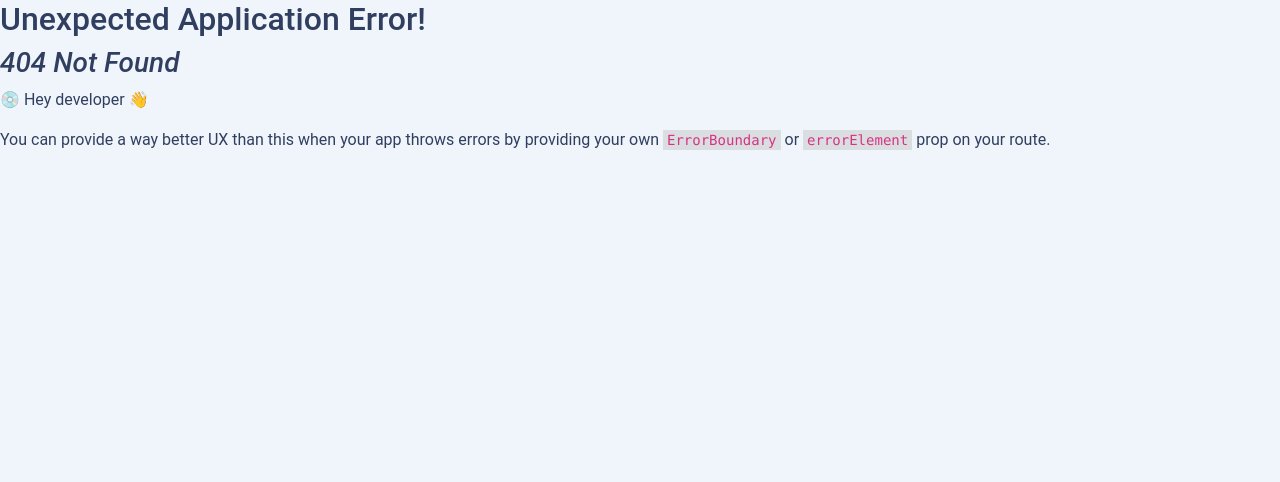
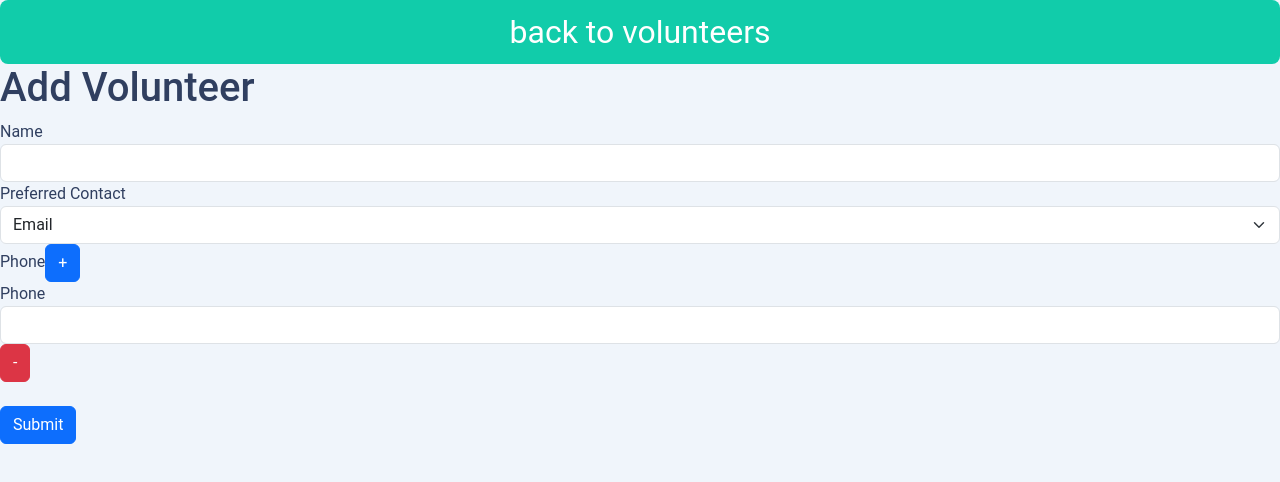
Before and after one commit to chalonhutson/my-volunteers, a React (Vite) app in the folder client/: page /add-volunteer in a window 1280 px wide. Before the commit this address had no page. Shown: the top 482 px of the page. Built offline with nearby package versions, Linux system fonts and the light colour scheme.

Commit message:
Rearranged components directories, added add-volunteer and add-event components with basic code. Functionalized hero btn.

```diff
--- a/client/src/components/Events.jsx
+++ /dev/null
@@ -1,23 +0,0 @@
-import { Link } from 'react-router-dom'
-
-export default function Events() {
-    return (
-        <div>
-            <Link to="/">
-                <button className="heroBtn">back to dashboard</button>
-            </Link>
-            <table>
-                <tr>
-                    <th scope="col">event</th>
-                    <th scope="col">location</th>
-                    <th scope="col">time</th>
-                </tr>
-                <tr>
-                    <td scope="col">GOTV Door Knocking - LD15</td>
-                    <td scope="col">Field Office</td>
-                    <td scope="col">Saturday July 14, 2024</td>
-                </tr>
-            </table>
-        </div>
-    )
-}
--- /dev/null
+++ b/client/src/components/buttons/HeroBtn.jsx
@@ -0,0 +1,9 @@
+import { Link } from 'react-router-dom'
+
+export default function HeroBtn({ route, text }) {
+    return (
+        <Link to={route} >
+            <button className="heroBtn">{text}</button>
+        </Link >
+    )
+}
--- /dev/null
+++ b/client/src/components/pages/AddEvent.jsx
@@ -0,0 +1,20 @@
+import React from 'react'
+import HeroBtn from '../buttons/HeroBtn'
+
+export default function AddEvent() {
+    return (
+        <div>
+            <h1>Add Event</h1>
+            <HeroBtn route="/events" text="back to events" />
+            <form>
+                <label htmlFor="event">Event</label>
+                <input className="form-control" type="text" name="event" id="event" />
+                <label htmlFor="location">Location</label>
+                <input className="form-control" type="text" name="location" id="location" />
+                <label htmlFor="time">Time</label>
+                <input className="form-control" type="date" name="time" id="time" />
+                <button className="btn btn-primary" type="submit">Submit</button>
+            </form>
+        </div>
+    )
+}
--- /dev/null
+++ b/client/src/components/pages/AddVolunteer.jsx
@@ -0,0 +1,44 @@
+import { useState } from "react"
+import { Link } from "react-router-dom"
+
+export default function AddVolunteer() {
+    const [phoneCount, setPhoneCount] = useState(1)
+    console.log(phoneCount)
+
+    function renderPhoneInputs() {
+        const inputs = []
+
+        for (let i = 0; i < phoneCount; i++) {
+            inputs.push(
+                <div key={i}>
+                    <label htmlFor="phone">Phone</label>
+                    <input className="form-control" type="text" name="phone" id="phone" />
+                    <button className="btn btn-danger">-</button>
+                </div>
+            )
+        }
+        return inputs
+    }
+    return (
+        <div>
+            <Link to="/volunteers">
+                <button className="heroBtn">back to volunteers</button>
+            </Link>
+            <h1>Add Volunteer</h1>
+            <form>
+                <label htmlFor="name">Name</label>
+                <input className="form-control" type="text" name="name" id="name" />
+                <label htmlFor="preferred-contact">Preferred Contact</label>
+                <select className="form-select" name="preferred-contact" id="preferred-contact">
+                    <option value="email">Email</option>
+                    <option value="phone">Phone</option>
+                </select>
+                <label htmlFor="add-phone">Phone</label>
+                <button onClick={() => setPhoneCount((count) => count + 1)} className="btn btn-primary" type="button" id="add-phone">+</button>
+                {renderPhoneInputs()}
+                <br></br>
+                <button className="btn btn-primary" type="submit">Submit</button>
+            </form>
+        </div>
+    )
+}
--- a/client/src/components/Dashboard.jsx
+++ b/client/src/components/pages/Dashboard.jsx
@@ -1,9 +1,9 @@
 import { Link } from "react-router-dom"
 
-import "../css/Dashboard.css"
+import "../../css/Dashboard.css"
 
-import headshot_1 from "../assets/headshots/headshot_1.jpg"
-import headshot_19 from "../assets/headshots/headshot_19.jpg"
+import headshot_1 from "../../assets/headshots/headshot_1.jpg"
+import headshot_19 from "../../assets/headshots/headshot_19.jpg"
 
 export default function Dashboard() {
     return (
--- /dev/null
+++ b/client/src/components/pages/Events.jsx
@@ -0,0 +1,33 @@
+import { Link } from 'react-router-dom'
+import HeroBtn from '../buttons/HeroBtn'
+
+export default function Events() {
+    return (
+        <div>
+            <HeroBtn route="/" text="back to dashboard" />
+            <table>
+                <tr>
+                    <th scope="col">event</th>
+                    <th scope="col">location</th>
+                    <th scope="col">time</th>
+                </tr>
+                <tr>
+                    <td className="eventData">GOTV Door Knocking - LD15</td>
+                    <td className="eventData">Field Office</td>
+                    <td className="eventData">Saturday July 14, 2024</td>
+                </tr>
+                <tr>
+                    <td>Pints & Policy</td>
+                    <td>Dave & Busters</td>
+                    <td>Friday July 20, 2024</td>
+                </tr>
+                <tr>
+                    <td>GOTV Door Knocking - LD15</td>
+                    <td>Field Office</td>
+                    <td>Saturday July 14, 2024</td>
+                </tr>
+            </table>
+            <HeroBtn route="/add-event" text="add event" />
+        </div>
+    )
+}
--- a/client/src/components/Volunteers.jsx
+++ b/client/src/components/pages/Volunteers.jsx
@@ -1,32 +1,34 @@
 import React from 'react'
 import { Link } from 'react-router-dom'
 
-import "../css/Volunteers.css"
+import "../../css/Volunteers.css"
 
-import headshot_1 from "../assets/headshots/headshot_1.jpg";
-import headshot_2 from "../assets/headshots/headshot_2.jpg";
-import headshot_3 from "../assets/headshots/headshot_3.jpg";
-import headshot_4 from "../assets/headshots/headshot_4.jpg";
-import headshot_5 from "../assets/headshots/headshot_5.jpg";
-import headshot_6 from "../assets/headshots/headshot_6.jpg";
-import headshot_7 from "../assets/headshots/headshot_7.jpg";
-import headshot_8 from "../assets/headshots/headshot_8.jpg";
-import headshot_9 from "../assets/headshots/headshot_9.jpg";
-import headshot_10 from "../assets/headshots/headshot_10.jpg";
-import headshot_11 from "../assets/headshots/headshot_11.jpg";
-import headshot_12 from "../assets/headshots/headshot_12.jpg";
-import headshot_13 from "../assets/headshots/headshot_13.jpg";
-import headshot_14 from "../assets/headshots/headshot_14.jpg";
-import headshot_15 from "../assets/headshots/headshot_15.jpg";
-import headshot_16 from "../assets/headshots/headshot_16.jpg";
-import headshot_17 from "../assets/headshots/headshot_17.jpg";
-import headshot_18 from "../assets/headshots/headshot_18.jpg";
-import headshot_19 from "../assets/headshots/headshot_19.jpg";
-import headshot_20 from "../assets/headshots/headshot_20.jpg";
-import headshot_21 from "../assets/headshots/headshot_21.jpg";
-import headshot_22 from "../assets/headshots/headshot_22.jpg";
-import headshot_23 from "../assets/headshots/headshot_23.jpg";
-import headshot_24 from "../assets/headshots/headshot_24.jpg";
+import headshot_1 from "../../assets/headshots/headshot_1.jpg";
+import headshot_2 from "../../assets/headshots/headshot_2.jpg";
+import headshot_3 from "../../assets/headshots/headshot_3.jpg";
+import headshot_4 from "../../assets/headshots/headshot_4.jpg";
+import headshot_5 from "../../assets/headshots/headshot_5.jpg";
+import headshot_6 from "../../assets/headshots/headshot_6.jpg";
+import headshot_7 from "../../assets/headshots/headshot_7.jpg";
+import headshot_8 from "../../assets/headshots/headshot_8.jpg";
+import headshot_9 from "../../assets/headshots/headshot_9.jpg";
+import headshot_10 from "../../assets/headshots/headshot_10.jpg";
+import headshot_11 from "../../assets/headshots/headshot_11.jpg";
+import headshot_12 from "../../assets/headshots/headshot_12.jpg";
+import headshot_13 from "../../assets/headshots/headshot_13.jpg";
+import headshot_14 from "../../assets/headshots/headshot_14.jpg";
+import headshot_15 from "../../assets/headshots/headshot_15.jpg";
+import headshot_16 from "../../assets/headshots/headshot_16.jpg";
+import headshot_17 from "../../assets/headshots/headshot_17.jpg";
+import headshot_18 from "../../assets/headshots/headshot_18.jpg";
+import headshot_19 from "../../assets/headshots/headshot_19.jpg";
+import headshot_20 from "../../assets/headshots/headshot_20.jpg";
+import headshot_21 from "../../assets/headshots/headshot_21.jpg";
+import headshot_22 from "../../assets/headshots/headshot_22.jpg";
+import headshot_23 from "../../assets/headshots/headshot_23.jpg";
+import headshot_24 from "../../assets/headshots/headshot_24.jpg";
+
+import HeroBtn from '../buttons/HeroBtn';
 
 const volunteersArr = [
     {
@@ -155,9 +157,8 @@ const volunteersArr = [
 export default function Volunteers() {
     return (
         <div>
-            <Link to="/">
-                <button className="heroBtn">back to dashboard</button>
-            </Link>
+            <HeroBtn route="/" text="back to dashboard" />
+            <HeroBtn route="/add-volunteer" text="add volunteer" />
 
             <table className="table">
                 <thead>
--- a/client/src/css/App.css
+++ b/client/src/css/App.css
@@ -21,6 +21,10 @@ body {
     font-size: 16px;
     line-height: 1.5;
     color: var(--dark-background);
+}
+
+table, th, td, tr {
+    width: 100%;
 }
 
 button {
@@ -61,3 +65,8 @@ button {
     padding: .25rem .5rem;
     margin: .5rem 0;
 }
+
+.eventData {
+    outline: black 1px solid;
+    font-size: .75rem;
+}
--- a/client/src/css/Volunteers.css
+++ b/client/src/css/Volunteers.css
@@ -1,6 +1,4 @@
-table, th, td, tr {
-    width: 100%;
-}
+
 
 .volunteerRow {
     display: flex;
```
Also changed, not shown: client/src/router.jsx (+8 -4 lines).
